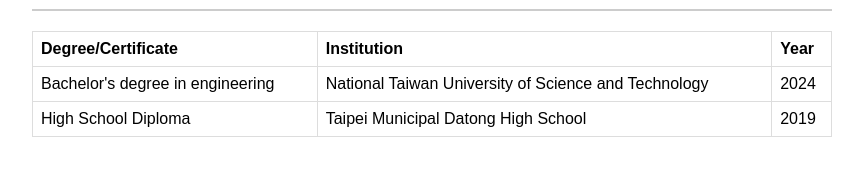
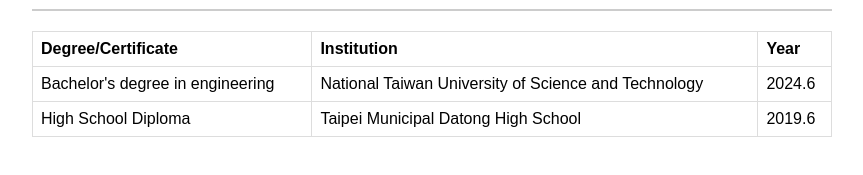
Before and after one commit to Dopee0508/boombridge, a plain HTML site: page resume-M11305203.html in a window 1280 px wide. Shown: the part 475-650 px from the top of the page, without its empty margins (208-1071 px from the left). Drawn offline with Linux system fonts and the light colour scheme.

Commit message:
My 2nd commit.

```diff
--- a/resume-M11305203.html
+++ b/resume-M11305203.html
@@ -83,12 +83,12 @@
                         <tr>
                             <td> Bachelor's degree in engineering </td>
                             <td> National Taiwan University of Science and Technology</td>
-                            <td> 2024 </td>
+                            <td> 2024.6 </td>
                         </tr>
                         <tr>
                             <td> High School Diploma </td>
                             <td> Taipei Municipal Datong High School </td>
-                            <td> 2019 </td>
+                            <td> 2019.6 </td>
                         </tr>
                     </tbody>
 
```
